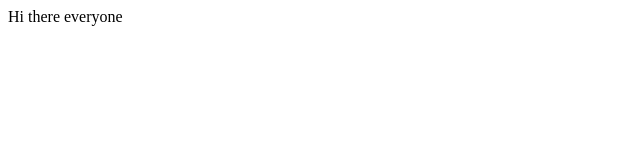
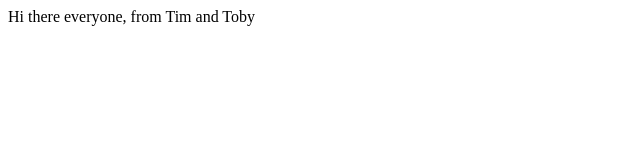
Before and after one commit to tgifford-usc/ExampleRepository13, a plain HTML site: page index.html in a window 1280 px wide. Shown: the whole page, without its empty margins (0-640 px from the left). Drawn offline with Linux system fonts and the light colour scheme.

Commit message:
change to the header

```diff
--- a/index.html
+++ b/index.html
@@ -5,6 +5,6 @@
     <title>Example 13</title>
 </head>
 <body>
-    Hi there everyone
+    Hi there everyone, from Tim and Toby
 </body>
 </html>
```
